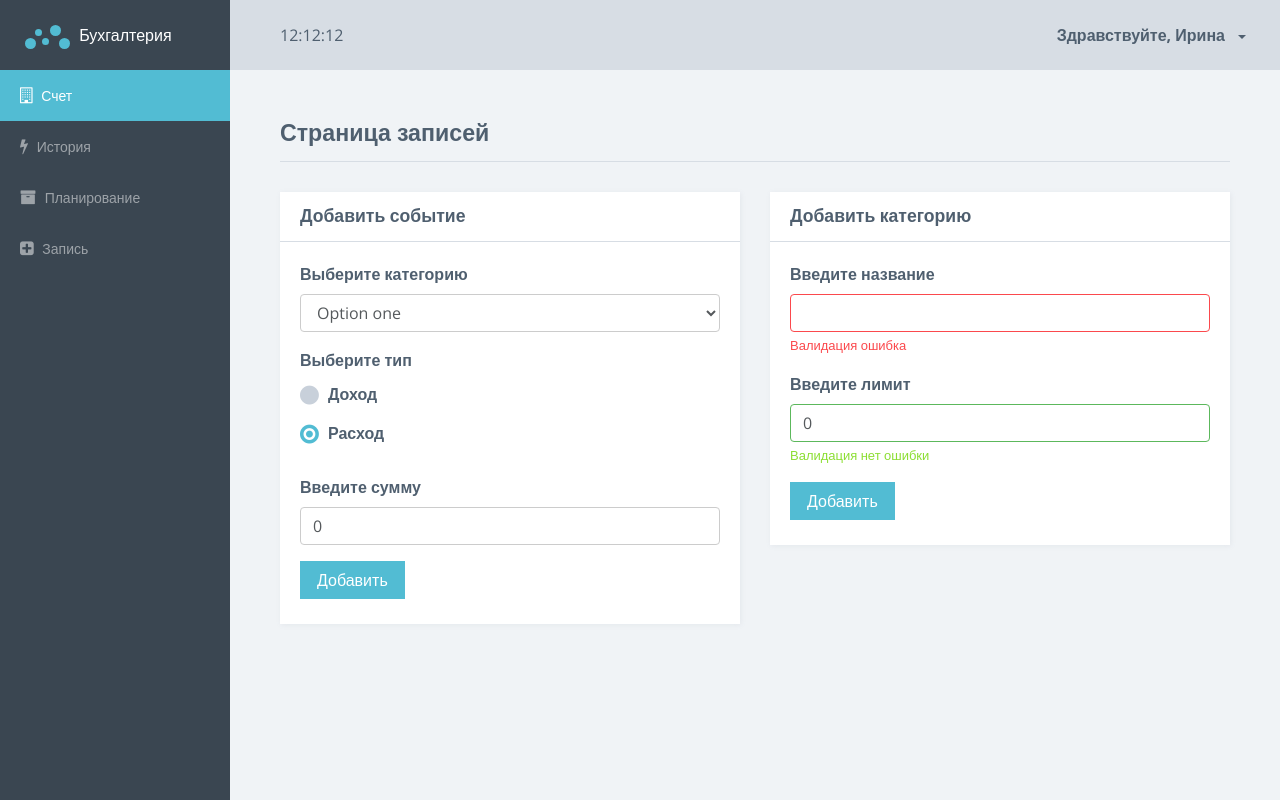
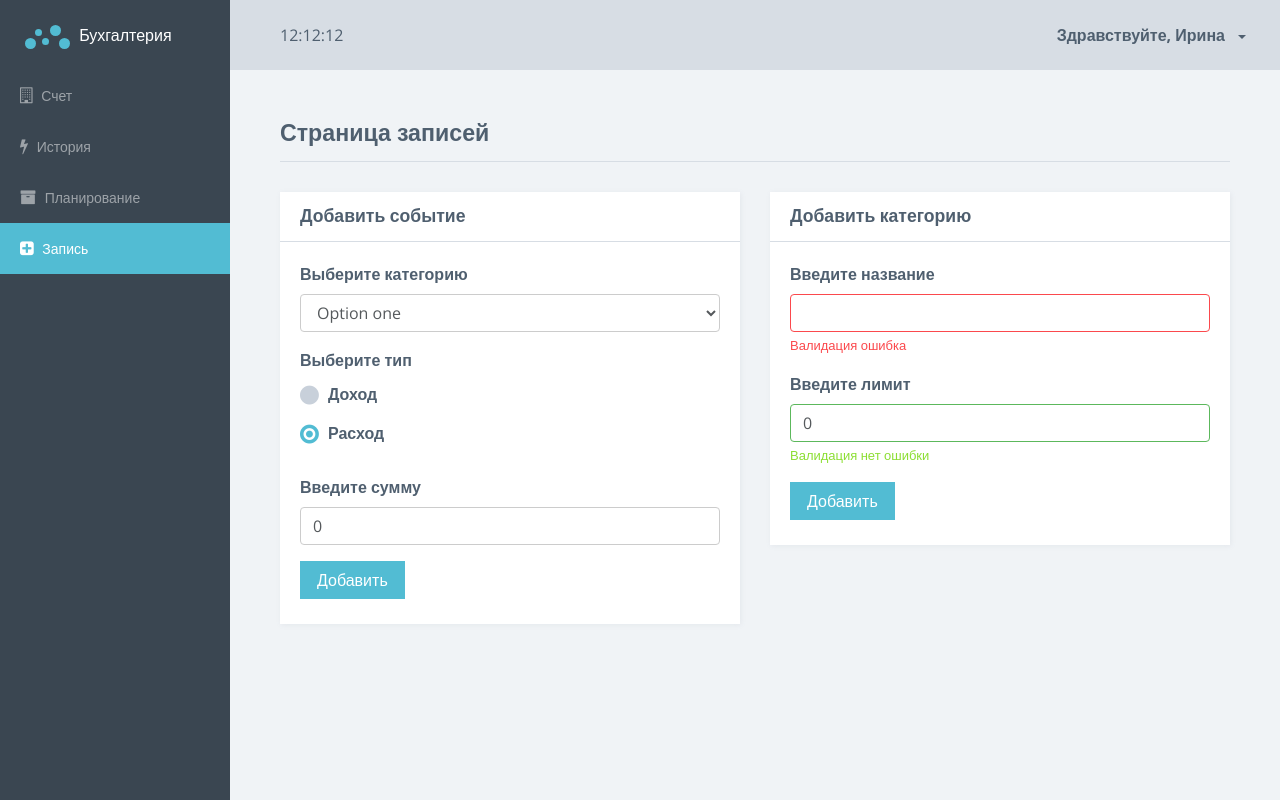
Before and after one commit to AlKhom/homeMoney, an Angular app: page /system/records in a window 1280 px wide. Built offline with nearby package versions, Linux system fonts and the light colour scheme.

Commit message:
1.added templates to system components

```diff
--- a/db.json
+++ b/db.json
@@ -5,6 +5,24 @@
       "email": "wfm@mail.ru",
       "password": "12345678",
       "name": "Администратор"
+    },
+    {
+      "id": 2,
+      "email": "123@123",
+      "password": "12345678",
+      "name": "Администратор"
+    },
+    {
+      "id": 3,
+      "email": "111@111",
+      "password": "12345678",
+      "name": "Администратор"
+    },
+    {
+      "email": "aaa@aaa",
+      "password": "111111",
+      "name": "Shimon",
+      "id": 4
     }
   ],
   "bill": {
--- a/src/app/auth/login/login.component.ts
+++ b/src/app/auth/login/login.component.ts
@@ -15,19 +15,16 @@
   form: FormGroup;
   message: Message;
 
-  constructor(
-    private userService: UserService,
-    private auth: Auth,
-    private router: Router,
-    private route: ActivatedRoute
-  ) {
+  constructor(private userService: UserService,
+              private auth: Auth,
+              private router: Router,
+              private route: ActivatedRoute) {
   }
 
   ngOnInit() {
     this.message = new Message('danger', '');
 
-    this.route.queryParams.
-    subscribe((params: Params) => {
+    this.route.queryParams.subscribe((params: Params) => {
       if (params['nowCanLogin']) {
         this.showMessage({
           type: 'success',
@@ -50,17 +47,19 @@
         if (user.password === formData.password) {
           this.auth.login();
           window.localStorage.setItem('user', JSON.stringify(user));
-          // this.router.navigate(['']);
-        //
+          this.router.navigate(['/system', 'bill']);
+          //
         } else {
           this.showMessage({
             type: 'danger',
-            text: 'wrong password'});
+            text: 'wrong password'
+          });
         }
       } else {
         this.showMessage({
           type: 'danger',
-          text: 'wrong user'});
+          text: 'wrong user'
+        });
       }
     });
   }
--- /dev/null
+++ b/src/app/system/shared/components/sidebar/sidebar.component.html
@@ -0,0 +1,32 @@
+<aside class="sidebar">
+<div class="sidebar-container">
+  <div class="sidebar-header">
+    <div class="brand">
+      <div class="logo">
+        <span class="l l1"></span>
+        <span class="l l2"></span>
+        <span class="l l3"></span>
+        <span class="l l4"></span>
+        <span class="l l5"></span>
+      </div>
+      Бухгалтерия
+    </div>
+  </div>
+  <nav class="menu">
+    <ul class="nav metismenu">
+      <li routerLinkActive="active">
+        <a [routerLink]="['/system', 'bill']"> <i class="fa fa-building-o"></i> Счет </a>
+      </li>
+      <li routerLinkActive="active">
+        <a [routerLink]="['/system', 'history']"> <i class="fa fa-flash"></i> История </a>
+      </li>
+      <li routerLinkActive="active">
+        <a [routerLink]="['/system', 'planning']"> <i class="fa fa-archive"></i> Планирование </a>
+      </li>
+      <li routerLinkActive="active">
+        <a [routerLink]="['/system', 'records']"> <i class="fa fa-plus-square"></i> Запись </a>
+      </li>
+    </ul>
+  </nav>
+</div>
+</aside>
--- /dev/null
+++ b/src/app/system/shared/components/sidebar/sidebar.component.ts
@@ -0,0 +1,15 @@
+import { Component, OnInit } from '@angular/core';
+
+@Component({
+  selector: 'ha-sidebar',
+  templateUrl: './sidebar.component.html',
+  styleUrls: ['./sidebar.component.scss']
+})
+export class SidebarComponent implements OnInit {
+
+  constructor() { }
+
+  ngOnInit() {
+  }
+
+}
--- a/src/app/system/system.component.html
+++ b/src/app/system/system.component.html
@@ -23,44 +23,10 @@
       </div>
     </header>
     <!--HEADER-->
-    <!--SIDEBAR-->
-    <aside class="sidebar">
-      <div class="sidebar-container">
-        <div class="sidebar-header">
-          <div class="brand">
-            <div class="logo">
-              <span class="l l1"></span>
-              <span class="l l2"></span>
-              <span class="l l3"></span>
-              <span class="l l4"></span>
-              <span class="l l5"></span>
-            </div>
-            Бухгалтерия
-          </div>
-        </div>
-        <nav class="menu">
-          <ul class="nav metismenu">
-            <li class="active">
-              <a href="#"> <i class="fa fa-building-o"></i> Счет </a>
-            </li>
-            <li>
-              <a href="#"> <i class="fa fa-flash"></i> История </a>
-            </li>
-            <li>
-              <a href="#"> <i class="fa fa-archive"></i> Планирование </a>
-            </li>
-            <li>
-              <a href="#"> <i class="fa fa-plus-square"></i> Запись </a>
-            </li>
-          </ul>
-        </nav>
-      </div>
-    </aside>
-    <!--SIDEBAR-->
-    <!--CONTENT-->
+
+  <ha-sidebar></ha-sidebar>
     <article class="content dashboard-page">
       <router-outlet></router-outlet>
     </article>
-    <!--CONTENT-->
   </div>
 </div>
--- a/src/app/system/system.module.ts
+++ b/src/app/system/system.module.ts
@@ -8,10 +8,11 @@
 import {RecordsPageComponent} from './records-page/records-page.component';
 import {SystemComponent} from './system.component';
 import {SystemRouting} from './system-routing.module';
+import { SidebarComponent } from './shared/components/sidebar/sidebar.component';
 
 @NgModule({
   imports: [CommonModule, SharedModule, SystemRouting],
-  declarations: [BillPageComponent, HistoryPageComponent, PlanningPageComponent, RecordsPageComponent, SystemComponent]
+  declarations: [BillPageComponent, HistoryPageComponent, PlanningPageComponent, RecordsPageComponent, SystemComponent, SidebarComponent]
 })
 
 export class SystemModule {
```
Also changed, not shown: src/app/system/shared/components/sidebar/sidebar.component.scss (added).
